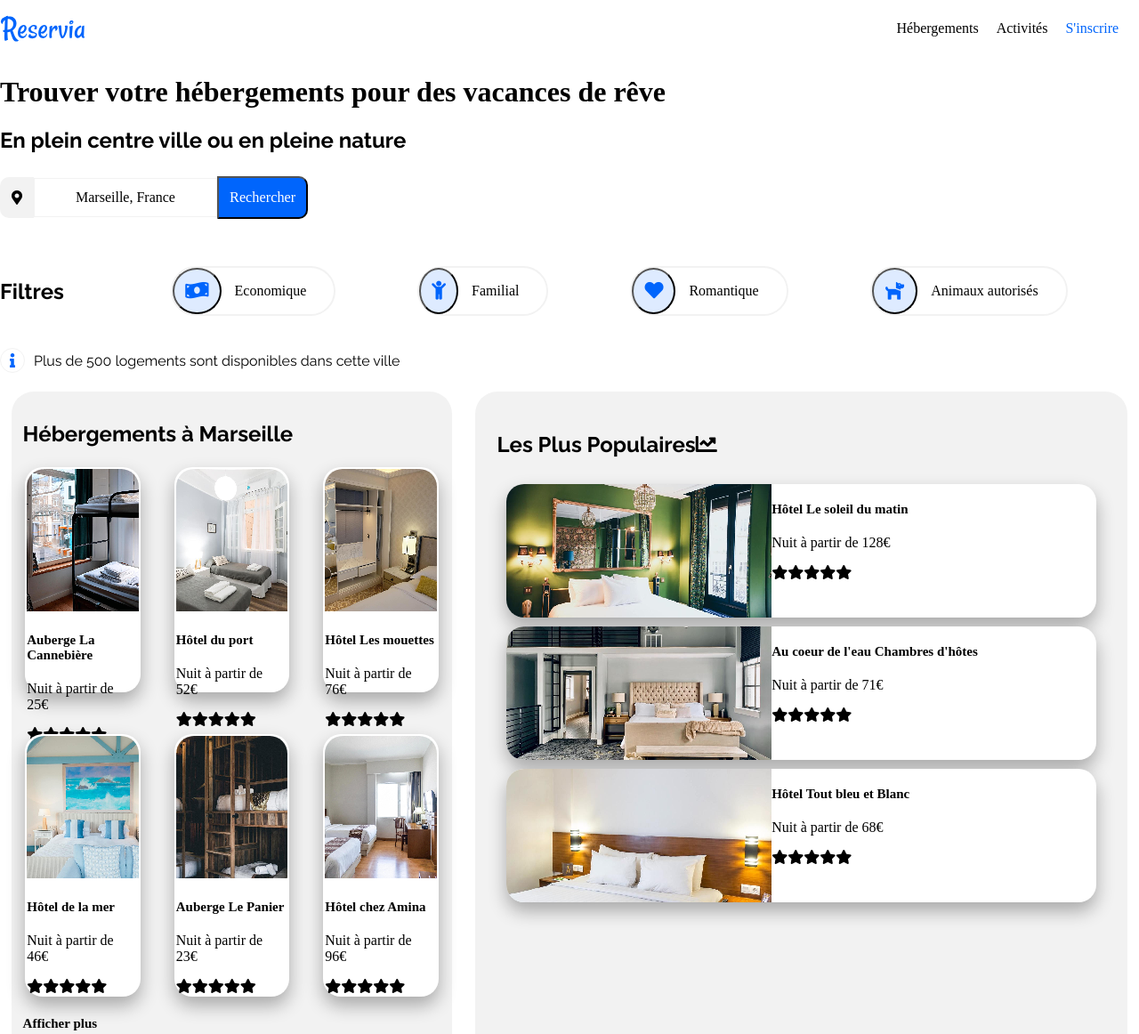
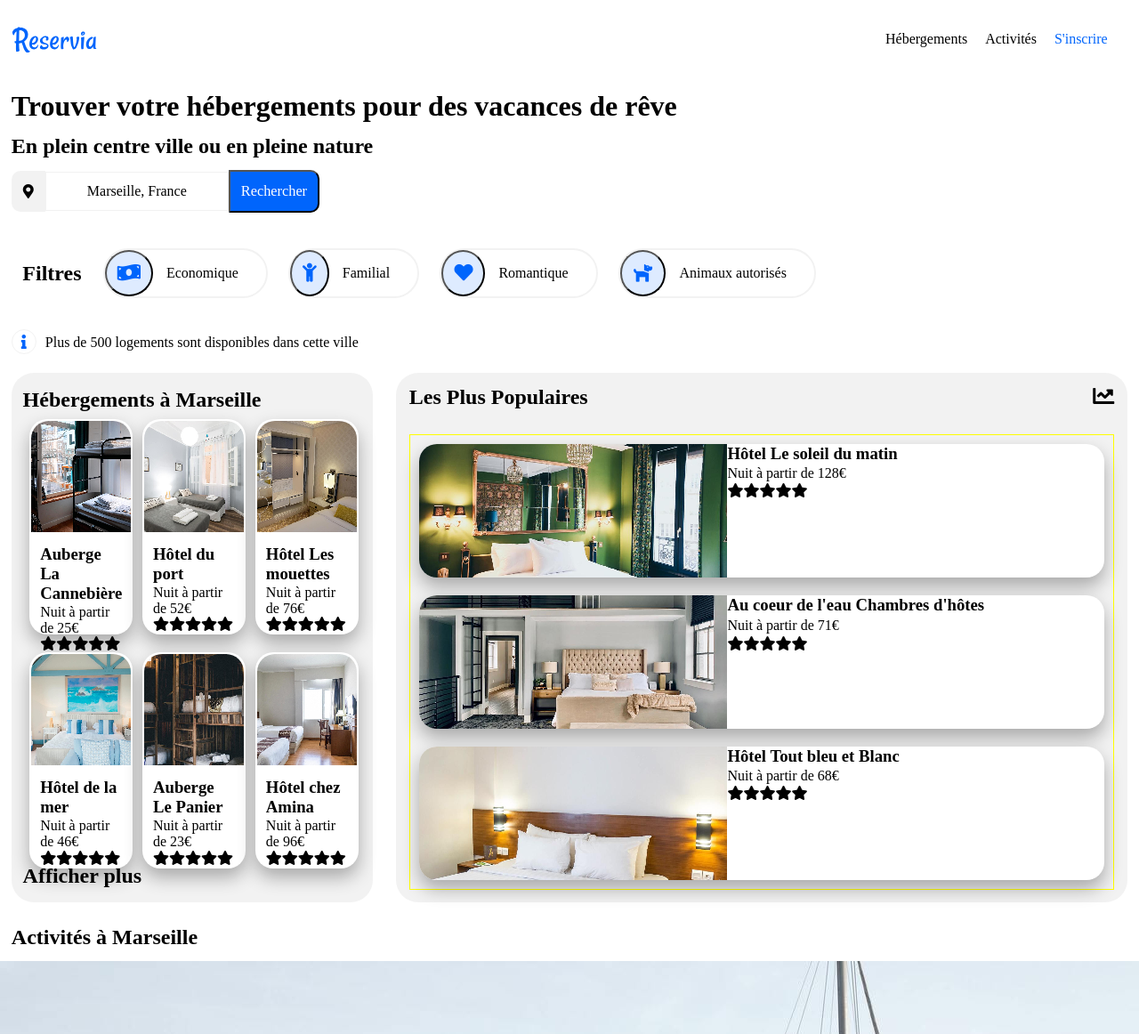
Before and after one commit to MelindaSth/MelindaSayasith_2_25062021, a plain HTML site: page index.html in a window 1280 px wide. Shown: the top 1162 px of the page at 89% size. Drawn offline with Linux system fonts and the light colour scheme; a web font is replaced by a local one.

Commit message:
Article Hebergements à jour

```diff
--- a/index.html
+++ b/index.html
@@ -63,49 +63,61 @@
 
                     <a href="#Logo">
                         <img class="PhotoHebergement" src="./images/hebergements/3_medium/marcus-loke-WQJvWU_HZFo-unsplash.jpg" alt="Auberge La Cannebière">
-                        <h4>Auberge La Cannebière</h4>
+                        <div class="DescriptionHebergement">
+                            <h3>Auberge La Cannebière</h3>
                             <p>Nuit à partir de 25€</p>
                             <i class="fas fa-star"></i><i class="fas fa-star"></i><i class="fas fa-star"></i><i class="fas fa-star"></i><i class="fas fa-star"></i>
+                        </div>
                     </a>
 
                     <a href="#Logo">
                         <img class="PhotoHebergement" src="./images/hebergements/3_medium/fred-kleber-gTbaxaVLvsg-unsplash.jpg" alt="Hôtel du port">
-                        <h4>Hôtel du port</h4>
+                        <div class="DescriptionHebergement">
+                            <h3>Hôtel du port</h3>
                             <p>Nuit à partir de 52€</p>
                             <i class="fas fa-star"></i><i class="fas fa-star"></i><i class="fas fa-star"></i><i class="fas fa-star"></i><i class="fas fa-star"></i>
+                        </div>
                     </a>
 
                     <a href="#Logo">
                         <img class="PhotoHebergement" src="./images/hebergements/3_medium/reisetopia-B8WIgxA_PFU-unsplash.jpg" alt="Hôtel Les mouettes">
-                        <h4>Hôtel Les mouettes</h4>
+                        <div class="DescriptionHebergement">
+                            <h3>Hôtel Les mouettes</h3>
                             <p>Nuit à partir de 76€</p>
                             <i class="fas fa-star"></i><i class="fas fa-star"></i><i class="fas fa-star"></i><i class="fas fa-star"></i><i class="fas fa-star"></i>
+                        </div>
                     </a>
 
                     <a href="#Logo">
                         <img class="PhotoHebergement" src="./images/hebergements/3_medium/annie-spratt-Eg1qcIitAuA-unsplash.jpg" alt="Hôtel de la mer">
-                        <h4>Hôtel de la mer</h4>
+                        <div class="DescriptionHebergement">
+                            <h3>Hôtel de la mer</h3>
                             <p>Nuit à partir de 46€</p>
                             <i class="fas fa-star"></i><i class="fas fa-star"></i><i class="fas fa-star"></i><i class="fas fa-star"></i><i class="fas fa-star"></i>
+                        </div>
                     </a>
 
                     <a href="#Logo">
                         <img class="PhotoHebergement" src="./images/hebergements/3_medium/nicate-lee-kT-ZyaiwBe0-unsplash.jpg" alt="Auberge Le Panier">
-                        <h4>Auberge Le Panier</h4>
+                        <div class="DescriptionHebergement">
+                            <h3>Auberge Le Panier</h3>
                             <p>Nuit à partir de 23€</p>
                             <i class="fas fa-star"></i><i class="fas fa-star"></i><i class="fas fa-star"></i><i class="fas fa-star"></i><i class="fas fa-star"></i>
+                        </div>
                     </a>
 
                     <a href="#Logo">
                         <img class="PhotoHebergement" src="./images/hebergements/3_medium/febrian-zakaria-M6S1WvfW68A-unsplash.jpg" alt="Hôtel chez Amina">
-                        <h4>Hôtel chez Amina</h4>
+                        <div class="DescriptionHebergement">
+                            <h3>Hôtel chez Amina</h3>
                             <p>Nuit à partir de 96€</p>
                             <i class="fas fa-star"></i><i class="fas fa-star"></i><i class="fas fa-star"></i><i class="fas fa-star"></i><i class="fas fa-star"></i>
+                        </div>
                     </a>
 
         </section>
 
-                    <h4 id="AfficherPlus">Afficher plus</h4>
+                    <h2 class="AfficherPlus">Afficher plus</h2>
 
     </article>
 
@@ -118,7 +130,7 @@
                         <a href="#Logo">
                             <img class="PhotoHebergementPopulaire" src="./images/hebergements/3_medium/emile-guillemot-Bj_rcSC5XfE-unsplash.jpg" alt="Hôtel Le soleil du matin">
                                 <div class="DescriptionHebergementPopulaire">
-                                    <h4>Hôtel Le soleil du matin</h4>
+                                    <h3>Hôtel Le soleil du matin</h3>
                                     <p>Nuit à partir de 128€</p>
                                     <div class="EtoilesPopulaires">
                                         <i class="fas fa-star"></i><i class="fas fa-star"></i><i class="fas fa-star"></i><i class="fas fa-star"></i><i class="fas fa-star"></i>
@@ -129,7 +141,7 @@
                         <a href="#Logo">
                             <img class="PhotoHebergementPopulaire" src="./images/hebergements/3_medium/aw-creative-VGs8z60yT2c-unsplash.jpg" alt="Au coeur de l'eau Chambres d'hôtes">
                                 <div class="DescriptionHebergementPopulaire">
-                                    <h4>Au coeur de l'eau Chambres d'hôtes</h4>
+                                    <h3>Au coeur de l'eau Chambres d'hôtes</h3>
                                     <p>Nuit à partir de 71€</p>
                                     <div class="EtoilesPopulaires">
                                         <i class="fas fa-star"></i><i class="fas fa-star"></i><i class="fas fa-star"></i><i class="fas fa-star"></i><i class="fas fa-star"></i>
@@ -140,7 +152,7 @@
                         <a href="#Logo">
                             <img class="PhotoHebergementPopulaire" src="./images/hebergements/3_medium/febrian-zakaria-sjvU0THccQA-unsplash.jpg" alt="Hôtel Tout bleu et Blanc">
                                 <div class="DescriptionHebergementPopulaire">
-                                    <h4>Hôtel Tout bleu et Blanc</h4>
+                                    <h3>Hôtel Tout bleu et Blanc</h3>
                                     <p>Nuit à partir de 68€</p>
                                     <div class="EtoilesPopulaires">
                                         <i class="fas fa-star"></i><i class="fas fa-star"></i><i class="fas fa-star"></i><i class="fas fa-star"></i><i class="fas fa-star"></i>
@@ -195,20 +207,20 @@
     <footer>
 
         <ul class="ListeAPropos">
-            <li><h4>A propos</h4></li>
+            <li><h2>A propos</h2></li>
             <li>Fonctionement du site</li>
             <li>Conditions générales de vente</li>
             <li>Données et confidentialité</li>
         </ul>
 
         <ul class="ListeNosHénergements">
-            <li><h4>Nos hébergements</h4></li>
+            <li><h2>Nos hébergements</h2></li>
             <li>Charte qualité</li>
             <li>Soumettre votre hôtel</li>
         </ul>
 
         <ul class="ListeAssistance">
-            <li><h4>Assistance</h4></li>
+            <li><h2>Assistance</h2></li>
             <li>Centre d'aide</li>
             <li>Nous contacter</li>
         </ul>
--- a/style.css
+++ b/style.css
@@ -26,19 +26,21 @@ body
 h1
 {
     font-family: "Raleway_SemiBold";
+    margin: 1%;
 }
 h2
 {
-    font-family: "Raleway_Thin";
+    font-family: "Raleway_SemiBold";
+    margin: 1%;
 }
 h3
 {
     font-family: "Raleway_SemiBold";
+    margin: 0;
 }
-h4
+p
 {
-    font-family: "Raleway_SemiBold";
-    font-size: 15px;
+    margin: 1% 0 1% 0;
 }
 a
 {
@@ -58,6 +60,7 @@ a
 header
 {
     max-width: 1440px;
+    padding: 1%;
     display: flex;
     justify-content: space-between;
     flex-wrap: wrap;
@@ -176,10 +179,11 @@ border-top: solid 2px #0065FC;
 }
 form
 {
+    max-width: 1440px;
     display: flex;
     justify-content: flex-start;
     align-items: center;
-    margin-top: 2%;
+    margin: 1%;
 }
 
 @media screen and (max-width: 425px)
@@ -230,7 +234,8 @@ form
 /* Filtres */
 #Filtres
 {
-    margin-top: 2%;
+    max-width: 1440px;
+    margin: 1%;
     display: flex;
     align-items: center;
     justify-content: flex-start;
@@ -248,11 +253,10 @@ form
 #ListeFiltres
 {
     display: flex;
-    justify-content: space-evenly;
+    justify-content: flex-start;
     list-style: none;
-    width: inherit;
-    font-family: "Raleway_Regular";
     flex-wrap: wrap;
+    padding: 0;
     width: 100%;
 }
 
@@ -290,12 +294,8 @@ button
 }
 #Info
 {
-    display: flex;
-    align-items: center;
-    justify-content: flex-start;
-    width: 100%;
-    font-family: "Raleway_Thin";
-    margin: 1% 0 1% 0;
+    max-width: 1440px;
+    margin: 1%;
 }
 .fa-info:before
 {
@@ -312,10 +312,17 @@ button
 {
     max-width: 1440px;
     display: flex;
-    justify-content: space-between;
+}
+.AfficherPlus
+{
+    margin: 5% 0 1% 0;
 }
 
 /* ARTICLE HEBERGEMENTS A MARSEILLE */
+.TitreHebergementsMarseille
+{
+    margin: 1% 0 1% 0;
+}
 .Hebergements
 {
     padding: 1%;
@@ -323,48 +330,63 @@ button
     flex-direction: column;
     background-color: #F2F2F2;
     border-radius: 25px;
-    justify-content: space-around;
     margin: 1%;
 }
 .HebergementsMarseille
 {
     display: grid;
-    grid-template-columns: repeat(3, 1fr);
-    grid-template-rows: repeat(2, 1fr);
-    grid-column-gap: 7%;
-    grid-row-gap: 7%;
+    grid-template-columns: repeat(3, 30%);
+    grid-template-rows: repeat(2, 50%);
+    grid-column-gap: 4%;
+    grid-row-gap: 5%;
+    justify-content: center;
+    margin: 1%;
 }
 .HebergementsMarseille a
 {
-    color: black;
-    list-style: none;
-    margin: 2%;
+    background-color: #ffffff;
+    border-radius: 20px;
+    box-shadow: 0px 10px 20px 0px rgb(0 0 0 / 30%);
+    width: 100%;
+    height: 100%;
     padding: 2px;
-    border-radius: 20px;
-    background-color: white;
-    width: 100%;
-    max-width: fit-content;
-    box-shadow: 0px 10px 20px 0px rgb(0 0 0 / 30%);
 }
 .PhotoHebergement
 {
     width: 100%;
     height: 100%;
-    max-height: 160px;
+    max-height: 125px;
     border-radius: 20px 20px 0 0;
     image-rendering: pixelated;
     object-fit: cover;
 }
+.DescriptionHebergement
+{
+    padding: 10px;
+}
 
 /* ASIDE - LES PLUS POPULAIRES */
+.TitreLesPlusPopulaires
+{
+    display: flex;
+    justify-content: space-between;
+    margin: 0;
+}
 .LesPlusPopulaires
 {
     border-radius: 25px;
     background-color: #F2F2F2;
     display: flex;
     flex-direction: column;
-    padding: 25px;
+    justify-content: space-around;
+    padding: 0 15px 0 15px;
     margin: 1%;
+}
+.AsidePopulaire
+{
+    border: solid 1px yellow;
+    display: flex;
+    flex-direction: column;
 }
 .LesPlusPopulaires a
 {
```
Lines whose indentation alone changed are shown as unchanged.
